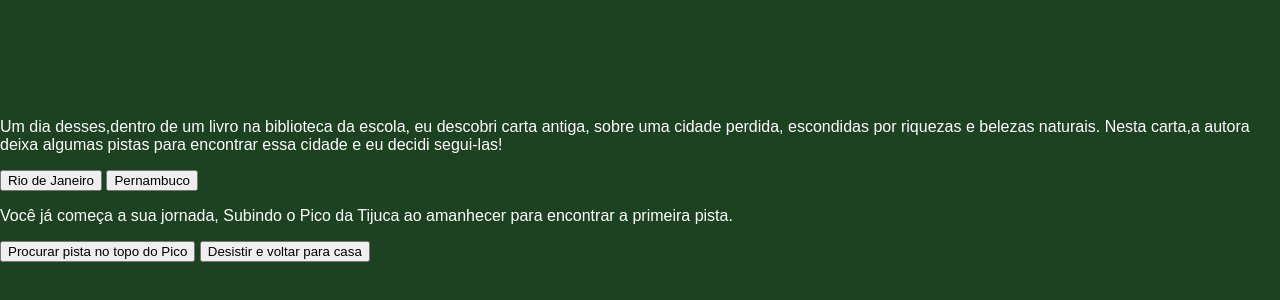
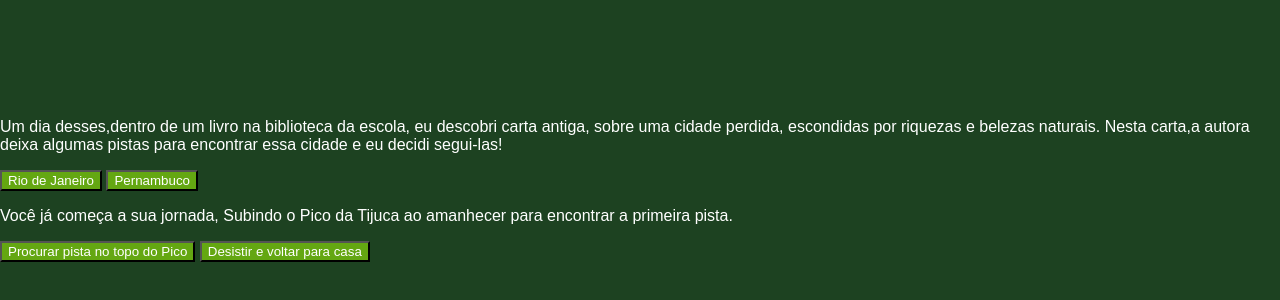
Before and after one commit to profrose26/CRIANDO-UMA-AVENTURA, a plain HTML site: page index.html in a window 1280 px wide. Shown: the part 168-468 px from the top of the page. Drawn offline with Linux system fonts and the light colour scheme; a web font is replaced by a local one.

Commit message:
font color

```diff
--- a/style.css
+++ b/style.css
@@ -1,4 +1,3 @@
-
 body {
     background-color: #1D4221;
     color: white;
@@ -9,3 +8,9 @@ body {
      height: 700px;
      margin: 0;
 }
+
+button {
+    background-color: #64A712;
+      color: white;
+
+}
```
